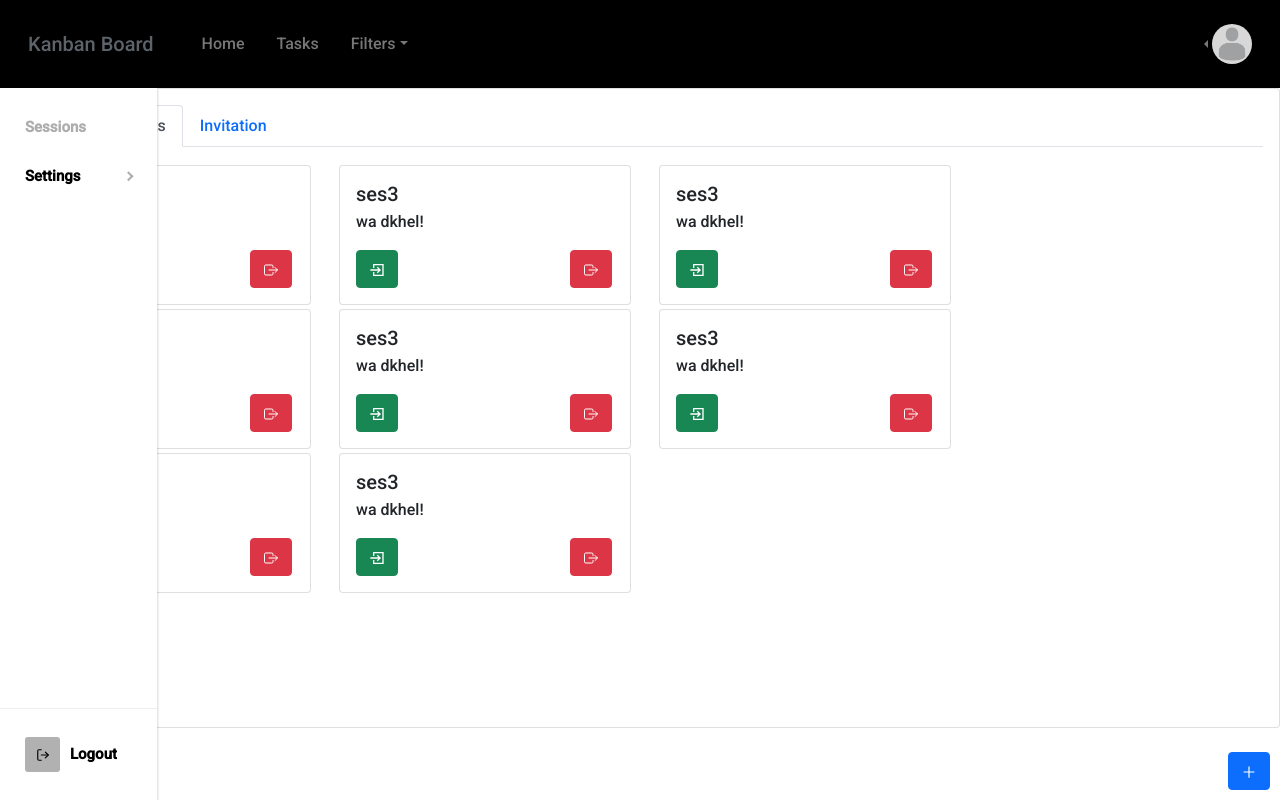
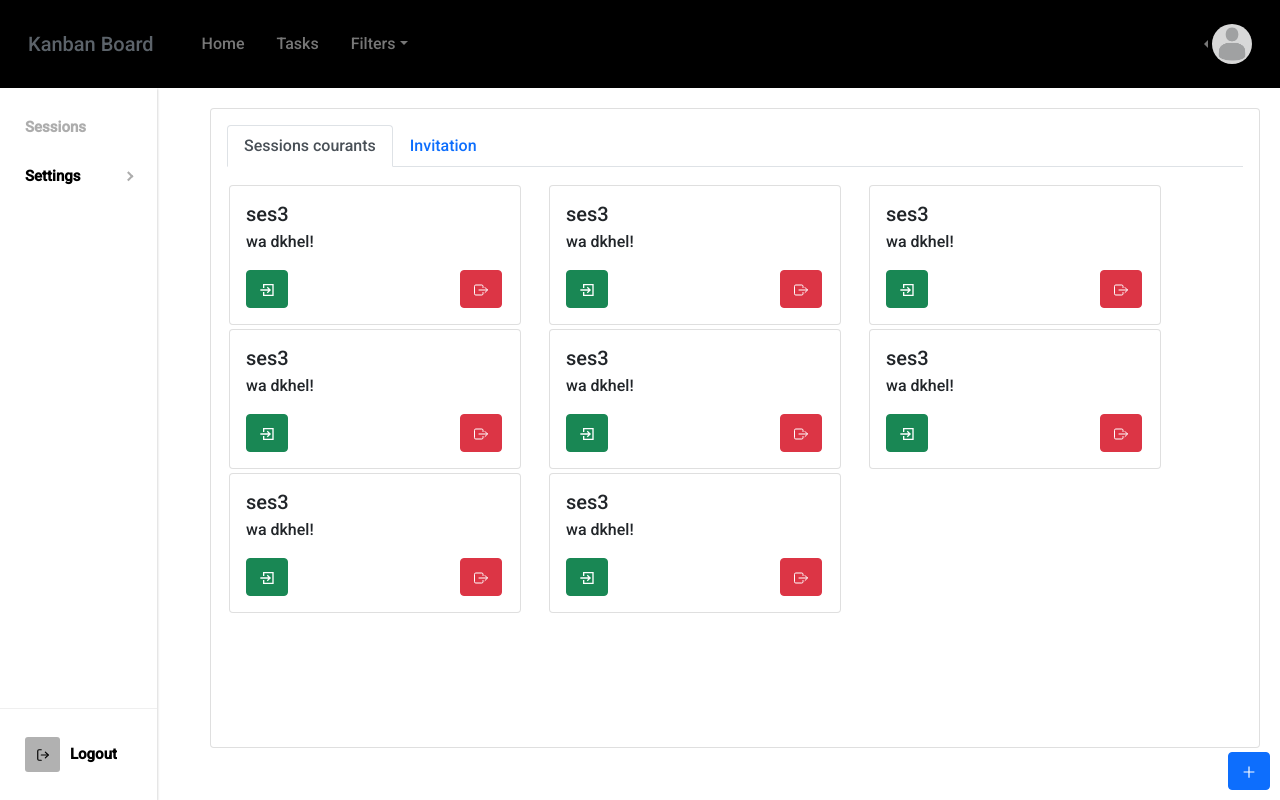
Before and after one commit to achrafhardizi/Kanban-Project, a React (Create React App) app: page /home/sessions in a window 1280 px wide. Built offline with nearby package versions, Linux system fonts and the light colour scheme.

Commit message:
giving margin to all the settings components
yay

```diff
--- a/src/Components/Sessions/Sessions.jsx
+++ b/src/Components/Sessions/Sessions.jsx
@@ -50,7 +50,9 @@ const Sessions = () => {
 
     return (
         <React.Fragment>
-            <Card style={{padding: "0",
+            <Card style={{
+                margin:'20px 20px 210px 210px',
+                padding: "0",
                 display: "flex",
                 flexDirection: "row",
                 height: "80vh",
--- a/src/Components/Settings/Appearance.jsx
+++ b/src/Components/Settings/Appearance.jsx
@@ -11,7 +11,7 @@ const Appearance = (props) => {
     return (
         <>
             <Card style={{
-
+                margin:'20px 20px 210px 210px',
                 padding: "30px",
                 maxHeight: "86.5vh",
                 overflow: "auto"
--- a/src/Components/Settings/Notification.jsx
+++ b/src/Components/Settings/Notification.jsx
@@ -5,7 +5,9 @@ import './Notification.css';
 const Notification = () => {
     return (
         <>
-            <Card>
+            <Card style={{
+                margin:'20px 20px 210px 210px'
+            }}>
                 <Card.Body>
                     <Form>
                     <section className="content-area">
--- a/src/Components/Settings/Photo.jsx
+++ b/src/Components/Settings/Photo.jsx
@@ -7,6 +7,7 @@ const Photo = () => {
     return (
         <>
             <Card style={{
+                margin:'20px 20px 210px 210px',
                 padding: "30px",
                 height: "86.5vh",
                 overflow: "auto"
```
